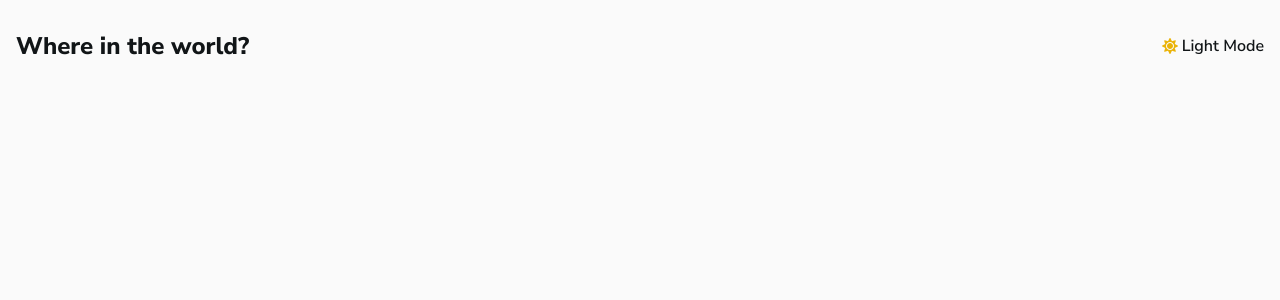
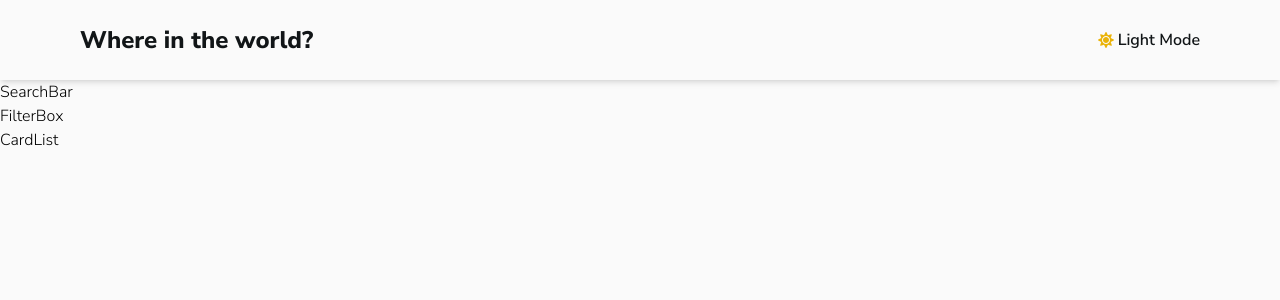
Before and after one commit to Emrikcah/fem-countries-api, a React (Create React App) app: page / in a window 1280 px wide. Shown: the top 300 px of the page. Built offline with nearby package versions, Linux system fonts and the light colour scheme.

Commit message:
add route,move Nav.js,add CardList.js

```diff
--- a/src/App.js
+++ b/src/App.js
@@ -1,13 +1,17 @@
 import { BrowserRouter, Route, Routes } from "react-router-dom";
 import Home from "./pages/Home";
 import Error from "./pages/Error";
+import SingleCountry from './pages/SingleCountry'
+import Nav from "./components/Nav";
 
 function App() {
    return (
       <BrowserRouter>
+         <Nav />
          <Routes>
             <Route path="/" element={<Home />} />
-            <Route path="*" element={<Error/> } />
+            <Route path="country/:id" element={<SingleCountry />} />
+            <Route path="*" element={<Error />} />
          </Routes>
       </BrowserRouter>
    );
--- /dev/null
+++ b/src/components/CardList.js
@@ -0,0 +1,18 @@
+import React from 'react'
+import Card from './Card'
+import FilterBox from './FilterBox'
+import SearchBar from './SearchBar'
+
+const CardList = () => {
+  return (
+    <section>
+      <div>
+         <SearchBar/>
+         <FilterBox/>
+      </div>
+      CardList
+    </section>
+  )
+}
+
+export default CardList
--- a/src/components/Nav.js
+++ b/src/components/Nav.js
@@ -1,27 +1,32 @@
-import React, { useState,useContext } from 'react'
-import { AppContext } from '../context/Context'
-import ThemeSwitcher from './ThemeSwitcher'
+import React, { useState, useContext } from "react";
+import { Link } from "react-router-dom";
+import { AppContext } from "../context/Context";
+import ThemeSwitcher from "./ThemeSwitcher";
 
 const Nav = () => {
+   //theme is coming from the themeswitcher component
+   const { theme } = useContext(AppContext);
 
-  //theme is coming from the themeswitcher component
-  const {theme} = useContext(AppContext)
+   return (
+      <nav className="shadow-md">
+         <div className="container">
+            <div className="flex justify-between items-center py-[30px] px-4 md:py-6 md:px-20">
+               <Link to="/">
+                  <h1 className="text-sm md:text-2xl font-extrabold text-light-mode-text dark:text-white">Where in the world?</h1>
+               </Link>
 
-  return (
-    <>
-    <div className='container'>
-      <div className='flex justify-between items-center py-[30px] px-4'>
-        <h1 className='text-sm md:text-2xl font-extrabold text-light-mode-text dark:text-white'>Where in the world?</h1>
-        <div className='flex items-center gap-x-1'>
-          <ThemeSwitcher />
-          <p className='text-light-mode-text dark:text-white text-xs md:text-base font-semibold'>{theme === 'light' ? 'Light': 'Dark'} Mode</p>
-        </div>
-      </div>
-    </div>
-    </>
-  )
-}
+               <div className="flex items-center gap-x-1">
+                  <ThemeSwitcher />
+                  <p className="text-light-mode-text dark:text-white text-xs md:text-base font-semibold">
+                     {theme === "light" ? "Light" : "Dark"} Mode
+                  </p>
+               </div>
+            </div>
+         </div>
+      </nav>
+   );
+};
 
-export default Nav
+export default Nav;
 
 //theme state must be sent here
--- a/src/context/Context.js
+++ b/src/context/Context.js
@@ -5,7 +5,7 @@ const AppContext = React.createContext();
 
 
 const AppProvider = ({children}) =>{
-  //state used in the themeswitcher
+  //state used in themeswitcher.js and Nav.js
   const [theme, setTheme] = useState('light');
 
 
--- a/src/index.css
+++ b/src/index.css
@@ -10,6 +10,10 @@ html {
    body {
       @apply font-nunito bg-light-mode-bg dark:bg-dark-mode-bg
    }
+
+   nav{
+      @apply dark:bg-dark-mode-elements
+   }
 }
 
 .container {
--- a/src/pages/Home.js
+++ b/src/pages/Home.js
@@ -1,10 +1,11 @@
 import React from 'react'
-import Nav from '../components/Nav'
+import CardList from '../components/CardList'
+
 
 const Home = () => {
   return (
     <>
-      <Nav/>
+      <CardList/>
     </>
   )
 }
```
